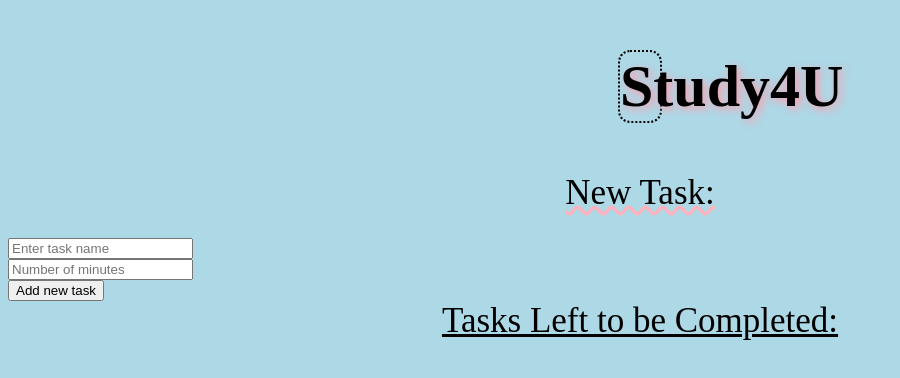
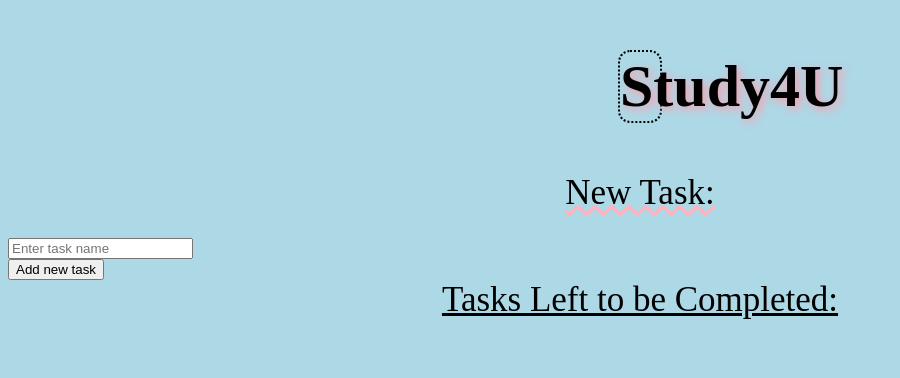
Before and after one commit to PianoFanatic13/CrimsonCode2023, a plain HTML site: page index.html in a window 1280 px wide. Shown: the whole page, without its empty margins (0-900 px from the left). Drawn offline with Linux system fonts and the light colour scheme.

Commit message:
removed time input for task

```diff
--- a/index.html
+++ b/index.html
@@ -27,14 +27,6 @@
                     placeholder="Enter task name"/>
                 </div>
                 <div>
-                    <input
-                        id="newTask-Time"
-                        type="number"
-                        min="0"
-                        placeholder="Number of minutes"/>
-
-                </div>
-                <div>
                     <button id="addTask">Add new task</button>
                 </div>
             </form>
--- a/index.js
+++ b/index.js
@@ -2,20 +2,16 @@ window.addEventListener('load', () => {
 
     const tasklist = document.querySelector("#tasks")
     const inputName = document.querySelector("#newTask-Name");
-    const inputTime = document.querySelector("#newTask-Time");
     let numTasks = 0;
 
     document.querySelector("#newTask-Form").addEventListener("submit", (event) => {
         event.preventDefault()
         const name = inputName.value;
-        const time = inputTime.value;
 
         if (!name){
             alert("Please fill out a task!");
         }
-        else if (!time){
-            alert("Please fill out a time!");
-        }
+
         else{
             const taskContent = document.createElement('div');
 
```
